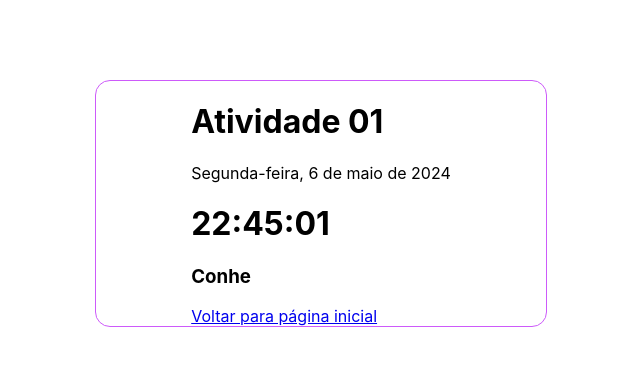
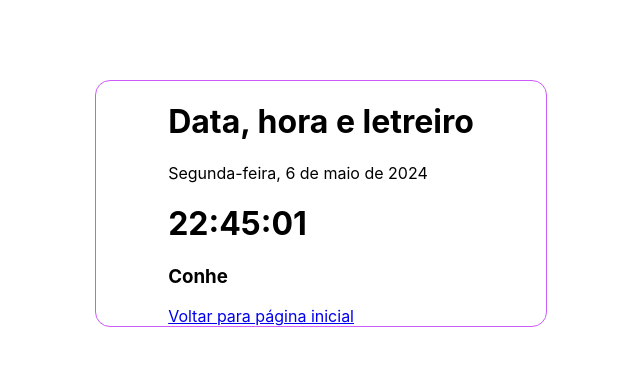
Before and after one commit to juliaferreti/ProjetoReact, a React (Create React App) app: page /Atividade01 in a window 1280 px wide. Shown: the top 366 px of the page, without its empty margins (319-959 px from the left). Built offline with nearby package versions, Linux system fonts and the light colour scheme.

Commit message:
Atividade01.js

```diff
--- a/src/Atividade01.js
+++ b/src/Atividade01.js
@@ -6,7 +6,7 @@ import { Link } from "react-router-dom";
 export default function Atvidade01(){
     return (
         <>
-          <h1> Atividade 01</h1>
+          <h1>Data, hora e letreiro</h1>
           <Data />
           <Relogio />
           <Letreiro />
```
